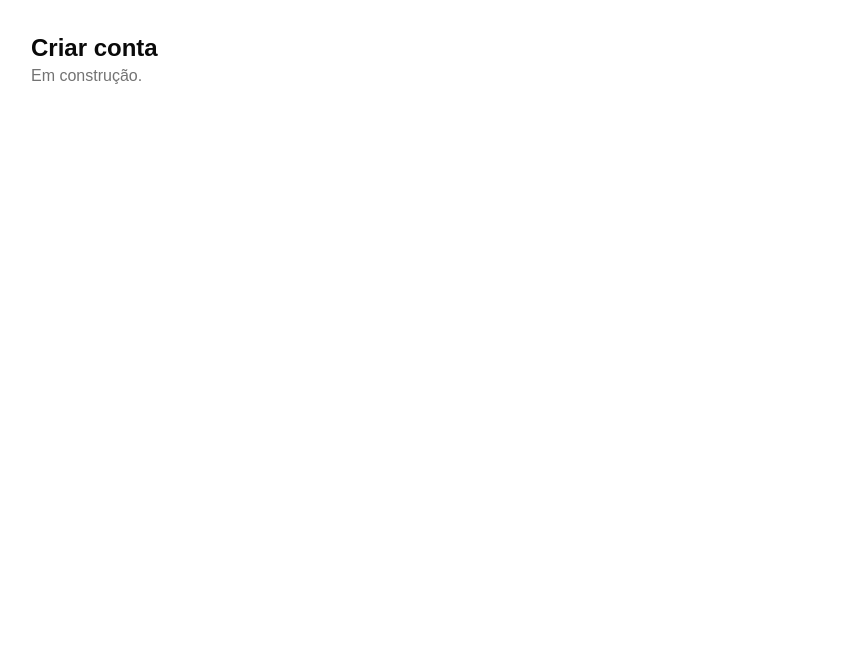
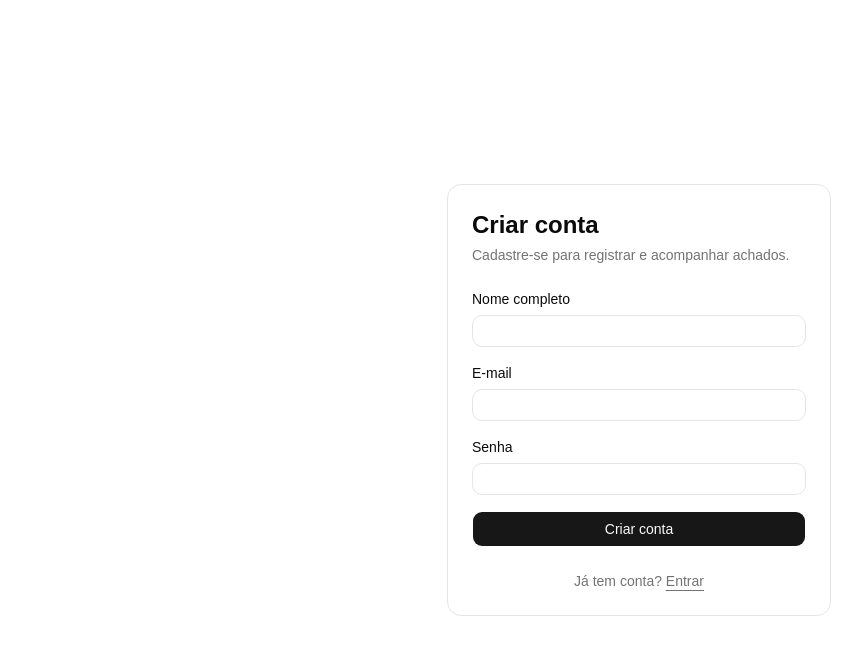
Before and after one commit to JosivalSalvador/vulncase-manager, a React (Vite) app in the folder frontend/: page /register in a window 1280 px wide. Shown: the top 654 px of the page, without its empty margins (1-863 px from the left). Built offline with nearby package versions, Linux system fonts and the light colour scheme; no server answers.

Commit message:
feat(frontend): adiciona o cadastro e ajusta o destino ao sair

```diff
--- a/frontend/src/app/routes.tsx
+++ b/frontend/src/app/routes.tsx
@@ -2,12 +2,12 @@ import type { RouteObject } from "react-router"
 
 import { LoginPage } from "@/pages/login-page"
 import { NotFoundPage } from "@/pages/not-found-page"
+import { RegisterPage } from "@/pages/register-page"
 import {
   AdminUsersPage,
   DashboardPage,
   ProjectPage,
   ProjectsPage,
-  RegisterPage,
 } from "@/pages/placeholders"
 
 import { AppLayout } from "./app-layout"
--- a/frontend/src/features/auth/schema.ts
+++ b/frontend/src/features/auth/schema.ts
@@ -13,3 +13,22 @@ export const loginSchema = z.object({
     .min(1, "Informe a senha")
     .max(72, "A senha tem no máximo 72 caracteres"),
 })
+
+// O limite do cadastro é em BYTES (bcrypt): acento e emoji ocupam mais de 1.
+const PASSWORD_MAX_BYTES = 72
+
+export const registerSchema = z.object({
+  fullname: z
+    .string()
+    .trim()
+    .min(2, "Informe seu nome")
+    .max(100, "O nome tem no máximo 100 caracteres"),
+  email: loginSchema.shape.email,
+  password: z
+    .string()
+    .min(8, "A senha precisa de pelo menos 8 caracteres")
+    .refine(
+      (value) => new TextEncoder().encode(value).length <= PASSWORD_MAX_BYTES,
+      "Senha longa demais: o limite é 72 bytes, e acentos e emojis ocupam mais",
+    ),
+})
--- a/frontend/src/features/auth/use-logout.ts
+++ b/frontend/src/features/auth/use-logout.ts
@@ -1,4 +1,5 @@
 import { useMutation, useQueryClient } from "@tanstack/react-query"
+import { useNavigate } from "react-router"
 
 import { queryKeys } from "@/lib/query-keys"
 
@@ -6,6 +7,7 @@ import { logout } from "./api"
 
 export function useLogout() {
   const queryClient = useQueryClient()
+  const navigate = useNavigate()
 
   return useMutation({
     mutationFn: logout,
@@ -15,6 +17,9 @@ export function useLogout() {
         predicate: (query) => query.queryKey[0] !== queryKeys.currentUser[0],
       })
       queryClient.setQueryData(queryKeys.currentUser, null)
+      // Saída de propósito: vai ao login sem guardar a página atual, para a
+      // próxima pessoa não cair onde a anterior estava.
+      void navigate("/login", { replace: true, flushSync: true })
     },
   })
 }
--- /dev/null
+++ b/frontend/src/features/auth/use-register.ts
@@ -0,0 +1,30 @@
+import { useMutation, useQueryClient } from "@tanstack/react-query"
+
+import { queryKeys } from "@/lib/query-keys"
+
+import { login, register, type RegisterInput } from "./api"
+
+// O cadastro do back não abre sessão: em seguida fazemos o login.
+async function registerAndLogin(input: RegisterInput) {
+  await register(input)
+
+  try {
+    return await login({ email: input.email, password: input.password })
+  } catch {
+    // A conta já existe: tentar cadastrar de novo daria "já cadastrado".
+    throw new Error(
+      "Conta criada, mas não foi possível entrar. Use a tela de login.",
+    )
+  }
+}
+
+export function useRegister() {
+  const queryClient = useQueryClient()
+
+  return useMutation({
+    mutationFn: registerAndLogin,
+    onSuccess: (user) => {
+      queryClient.setQueryData(queryKeys.currentUser, user)
+    },
+  })
+}
--- a/frontend/src/pages/placeholders.tsx
+++ b/frontend/src/pages/placeholders.tsx
@@ -1,8 +1,4 @@
 import { PagePlaceholder } from "@/components/page-placeholder"
-
-export function RegisterPage() {
-  return <PagePlaceholder title="Criar conta" />
-}
 
 export function DashboardPage() {
   return <PagePlaceholder title="Dashboard" />
--- /dev/null
+++ b/frontend/src/pages/register-page.tsx
@@ -0,0 +1,73 @@
+import { zodResolver } from "@hookform/resolvers/zod"
+import { useForm } from "react-hook-form"
+import { Link } from "react-router"
+
+import { FormField } from "@/components/form-field"
+import { Button } from "@/components/ui/button"
+import { AuthCard } from "@/features/auth/auth-card"
+import { registerSchema } from "@/features/auth/schema"
+import { useRegister } from "@/features/auth/use-register"
+
+export function RegisterPage() {
+  const signUp = useRegister()
+  const {
+    register,
+    handleSubmit,
+    formState: { errors },
+  } = useForm({
+    resolver: zodResolver(registerSchema),
+    defaultValues: { fullname: "", email: "", password: "" },
+  })
+
+  return (
+    <AuthCard
+      title="Criar conta"
+      description="Cadastre-se para registrar e acompanhar achados."
+      footer={
+        <>
+          Já tem conta?{" "}
+          <Link to="/login" className="underline underline-offset-4">
+            Entrar
+          </Link>
+        </>
+      }
+    >
+      <form
+        noValidate
+        className="grid gap-4"
+        onSubmit={handleSubmit((values) => signUp.mutate(values))}
+      >
+        <FormField
+          label="Nome completo"
+          autoComplete="name"
+          error={errors.fullname?.message}
+          {...register("fullname")}
+        />
+        <FormField
+          label="E-mail"
+          type="email"
+          autoComplete="username"
+          error={errors.email?.message}
+          {...register("email")}
+        />
+        <FormField
+          label="Senha"
+          type="password"
+          autoComplete="new-password"
+          error={errors.password?.message}
+          {...register("password")}
+        />
+
+        {signUp.error && (
+          <p role="alert" className="text-sm text-destructive">
+            {signUp.error.message}
+          </p>
+        )}
+
+        <Button type="submit" size="lg" disabled={signUp.isPending}>
+          {signUp.isPending ? "Criando…" : "Criar conta"}
+        </Button>
+      </form>
+    </AuthCard>
+  )
+}
```
Also changed, not shown: 2 other files (tests, documents, lock files or other folders).
